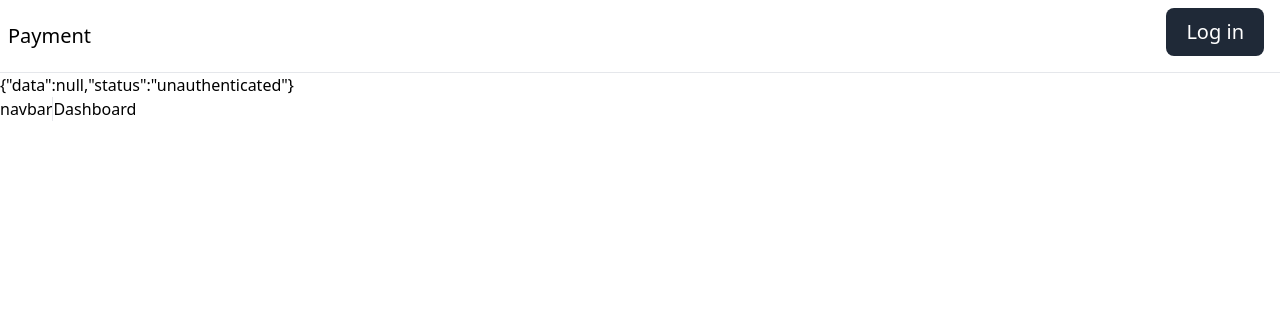
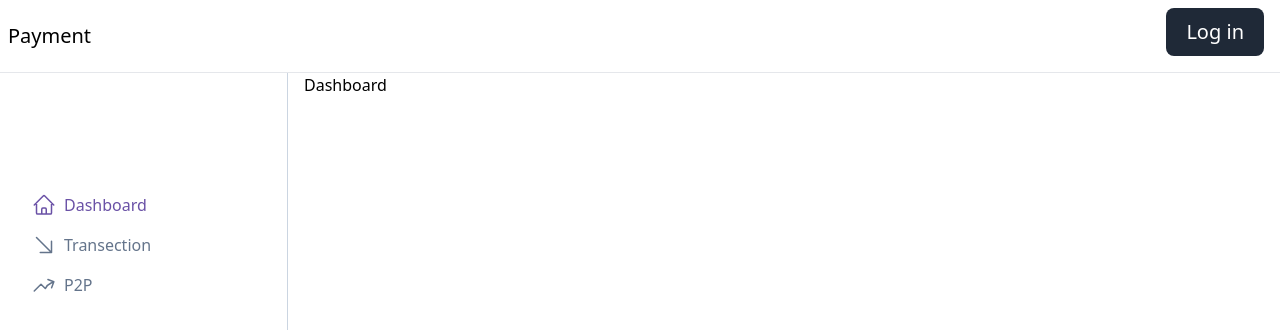
Before and after one commit to Nazim9945/PaymentApp, a Next.js app in the folder apps/user-app/: page /dashboard in a window 1280 px wide. Shown: the top 330 px of the page. Built offline with nearby package versions, Linux system fonts and the light colour scheme; no server answers.

Commit message:
gave styling to sidebaritems

```diff
--- a/apps/user-app/app/(dashboard)/layout.tsx
+++ b/apps/user-app/app/(dashboard)/layout.tsx
@@ -1,14 +1,59 @@
 import React from 'react'
+import SideBarItem from '../components/SideBarItem';
 
 const layout = ({children}:{children:React.ReactNode}) => {
   return (
-    <div className='flex '>
-      <div className='border-r'>
-        navbar
-        </div>
-     <div>{children}</div>
+    <div className="flex">
+      <div className="w-72 border-r  border-slate-300 min-h-screen mr-4 pt-28">
+        <SideBarItem
+          href={"/dashboard"}
+          title={"Dashboard"}
+          icon={<DashboardIcon />}
+        />
+        <SideBarItem
+          href={"/transection"}
+          title={"Transection"}
+          icon={<TransectionIcon />}
+        />
+        <SideBarItem href={"/p2p"} title={"P2P"} icon={<P2PIcon />} />
+      </div>
+      <div>{children}</div>
     </div>
   );
 };
 
+function DashboardIcon(){
+  return (
+   <svg xmlns="http://www.w3.org/2000/svg" fill="none" viewBox="0 0 24 24" strokeWidth={1.5} stroke="currentColor" className="size-6">
+  <path strokeLinecap="round" strokeLinejoin="round" d="m2.25 12 8.954-8.955c.44-.439 1.152-.439 1.591 0L21.75 12M4.5 9.75v10.125c0 .621.504 1.125 1.125 1.125H9.75v-4.875c0-.621.504-1.125 1.125-1.125h2.25c.621 0 1.125.504 1.125 1.125V21h4.125c.621 0 1.125-.504 1.125-1.125V9.75M8.25 21h8.25" />
+</svg>
+  )
+
+}
+function TransectionIcon(){
+  return <svg xmlns="http://www.w3.org/2000/svg" fill="none" viewBox="0 0 24 24" strokeWidth={1.5} stroke="currentColor" className="size-6">
+  <path strokeLinecap="round" strokeLinejoin="round" d="m4.5 4.5 15 15m0 0V8.25m0 11.25H8.25" />
+</svg>
+}
+
+function P2PIcon(){
+return (
+  <svg
+    xmlns="http://www.w3.org/2000/svg"
+    fill="none"
+    viewBox="0 0 24 24"
+    strokeWidth={1.5}
+    stroke="currentColor"
+    className="size-6"
+  >
+    <path
+      strokeLinecap="round"
+      strokeLinejoin="round"
+      d="M2.25 18 9 11.25l4.306 4.306a11.95 11.95 0 0 1 5.814-5.518l2.74-1.22m0 0-5.94-2.281m5.94 2.28-2.28 5.941"
+    />
+  </svg>
+);
+
+}
+
 export default layout
--- a/apps/user-app/app/(dashboard)/transfer/page.tsx
+++ b/apps/user-app/app/(dashboard)/transection/page.tsx
@@ -2,7 +2,7 @@ import React from 'react'
 
 const page = () => {
   return (
-    <div>transfer</div>
+    <div>Transection</div>
   )
 }
 export default page
--- a/apps/user-app/app/components/Appclient.tsx
+++ b/apps/user-app/app/components/Appclient.tsx
@@ -24,7 +24,7 @@ export default function Appclient() {
         isLoggedIn={session.status}
       />
 
-      {JSON.stringify(session)}
+      {/* {JSON.stringify(session)} */}
     </div>
   );
 }
--- /dev/null
+++ b/apps/user-app/app/components/SideBarItem.tsx
@@ -0,0 +1,24 @@
+"use client"
+import { usePathname, useRouter } from 'next/navigation';
+import React from 'react'
+
+interface Props{
+    href:string,
+    title:string,
+    icon:React.ReactNode
+}
+const SideBarItem = ({href,title,icon}:Props) => {
+      const pathname = usePathname();
+      const router=useRouter()
+      const checked=pathname===href
+  return (
+    <div
+      className={`flex ${checked ? "text-[#6a51a6]" : "text-slate-500"}  cursor-pointer  p-2 pl-8`} onClick={()=>{router.push(href)}}
+    >
+      <div className="pr-2">{icon}</div>
+      <div className="">{title}</div>
+    </div>
+  );
+}
+
+export default SideBarItem
```
